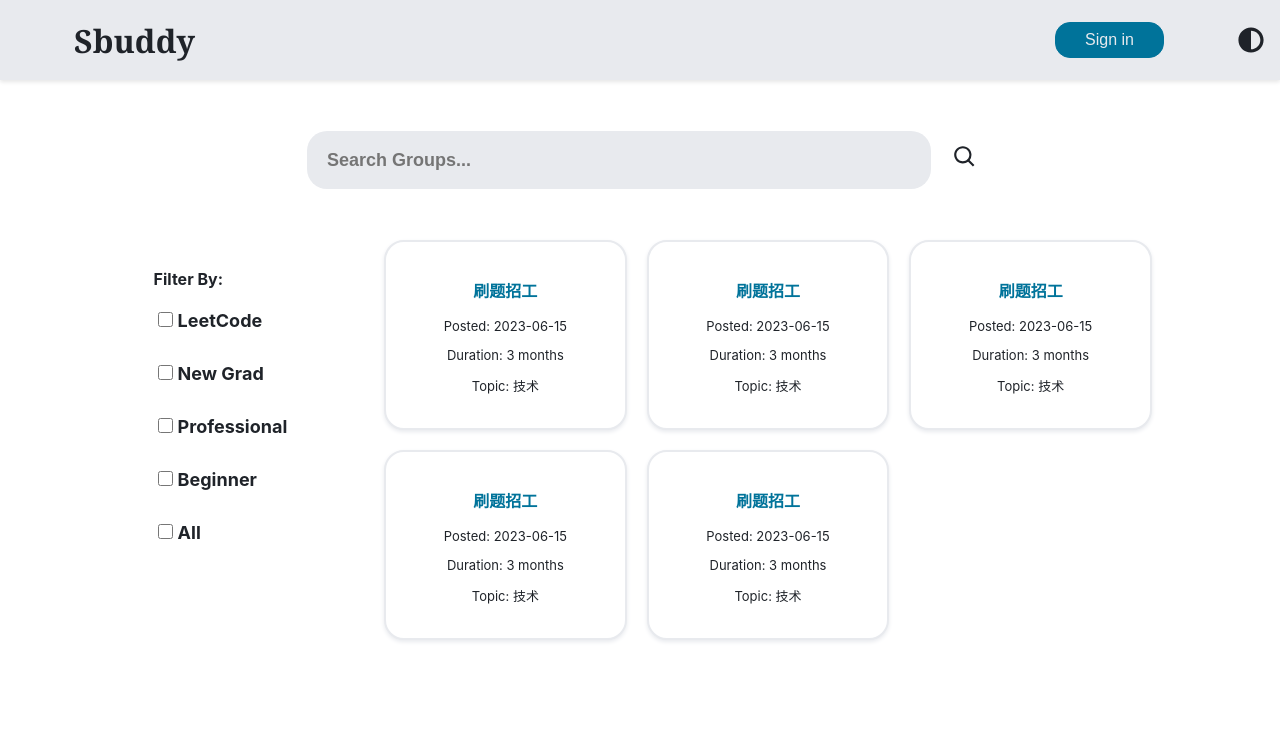
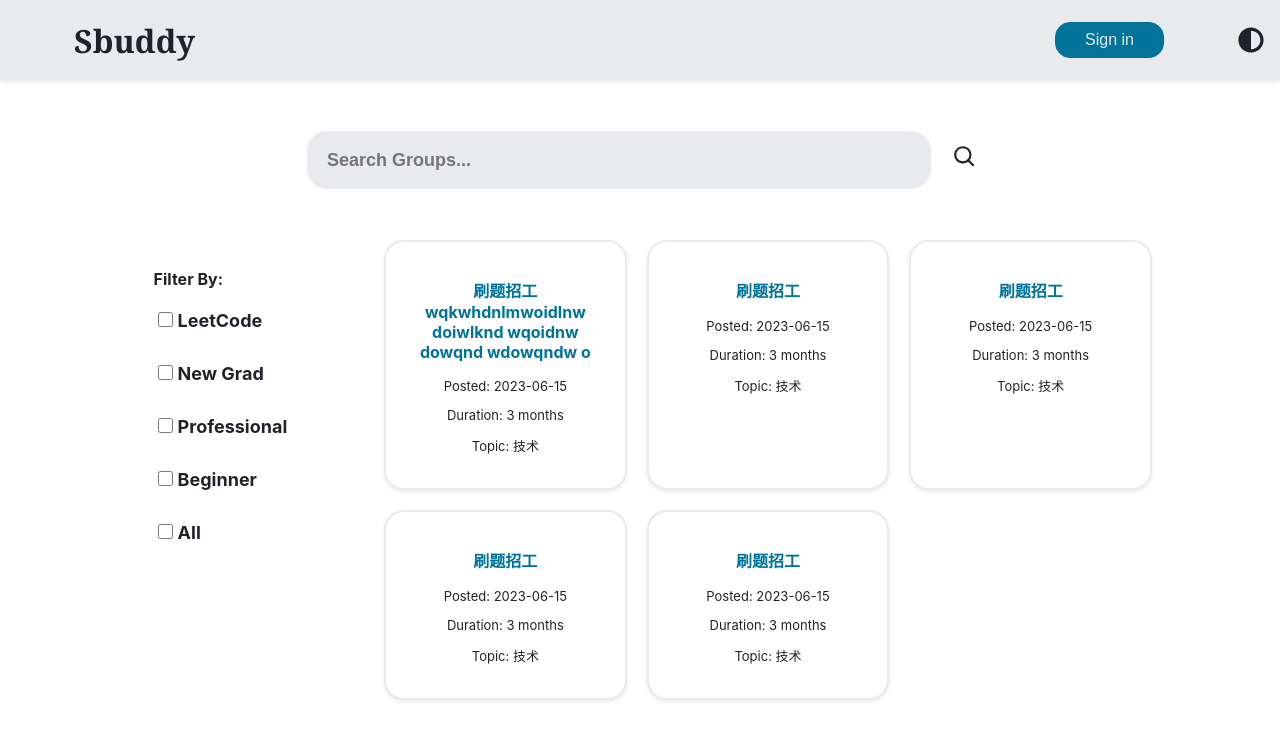
Before and after one commit to StellaWangEngineer/sbuddy, a React (Create React App) app in the folder client/: page / in a window 1280 px wide. Shown: the top 740 px of the page. Built offline with nearby package versions, Linux system fonts and the light colour scheme.

Commit message:
[fix] long title overflow

```diff
--- a/client/src/components/Card.css
+++ b/client/src/components/Card.css
@@ -15,6 +15,7 @@
     font-size: medium;
     font-weight: bold;
     color: var(--highlight);
+    overflow: hidden;
 }
 
 .card p {
--- a/client/src/components/GroupDetails.css
+++ b/client/src/components/GroupDetails.css
@@ -19,6 +19,7 @@
   border-radius: 8px;
   max-width: 600px;
   width: 80%;
+  overflow: hidden;
 }
 
 .group-details-content h2 {
--- a/client/src/components/GroupGrid.css
+++ b/client/src/components/GroupGrid.css
@@ -3,5 +3,3 @@
   grid-template-columns: repeat(3, 1fr);
   gap: 20px;
 }
-
-  /* 可根据需要自定义 GroupGrid 的样式 */
--- a/client/src/components/GroupGrid.js
+++ b/client/src/components/GroupGrid.js
@@ -5,7 +5,7 @@ import './GroupGrid.css';
 const GroupGrid = ({ group, onCardClick }) => {
   const groups = [
     {
-      title: '刷题招工',
+      title: '刷题招工wqkwhdnlmwoidlnw doiwlknd wqoidnw dowqnd wdowqndw o',
       startDate: '2023-06-30',
       postDate: '2023-06-15',
       duration: '3 months',
```
